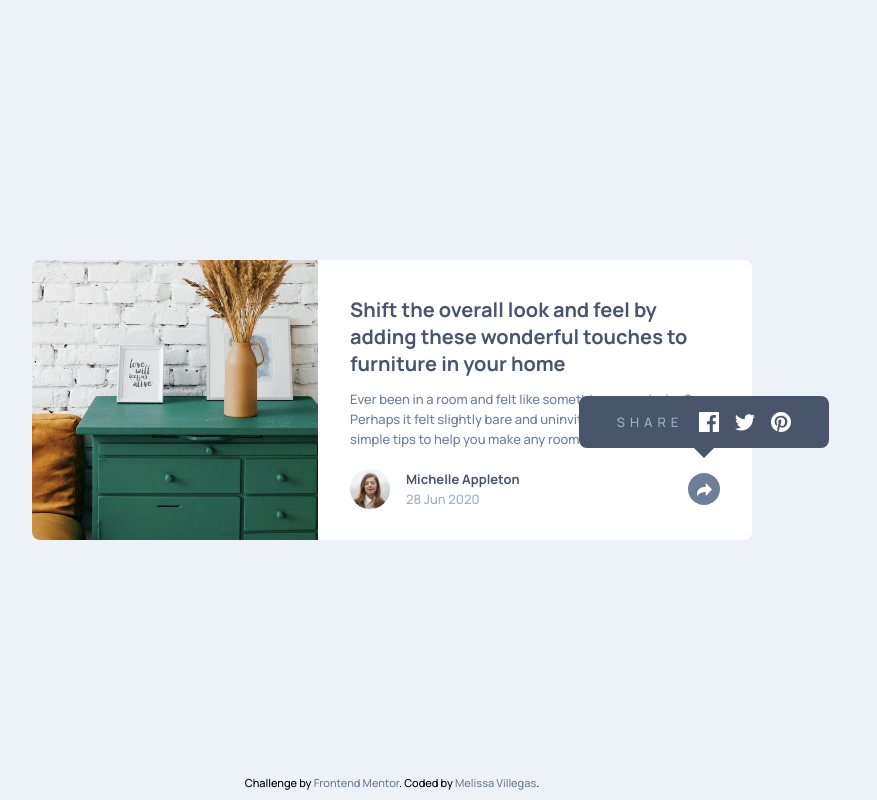
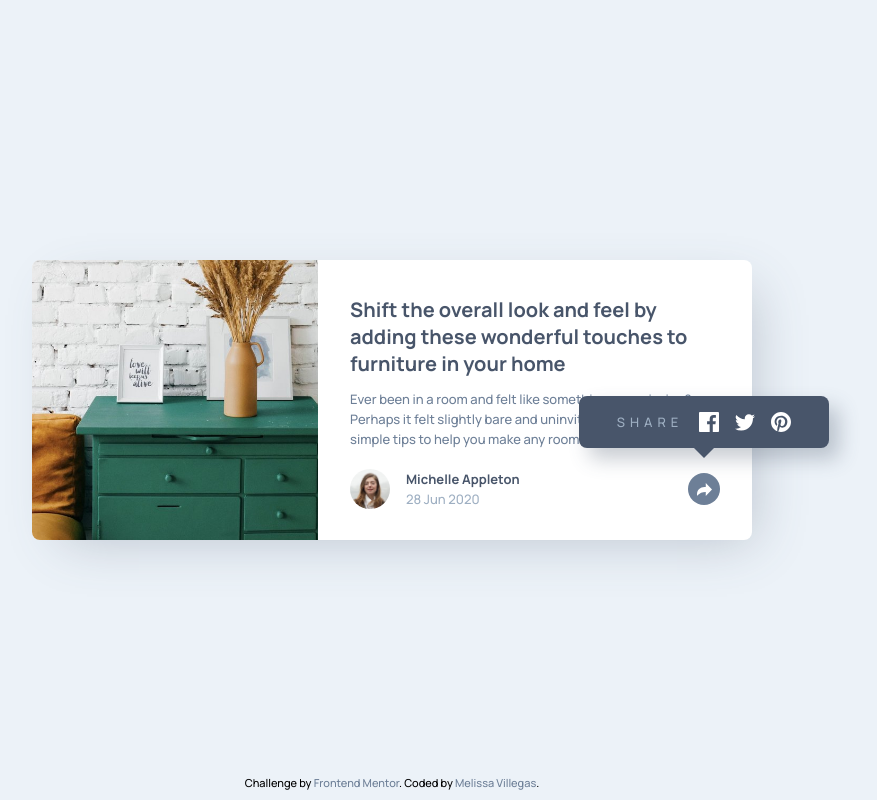
Before and after one commit to melissavi08/article-preview-component, a plain HTML site: page index.html in a window 1280 px wide. Both pictures are taken after a click on the element 952 px from the left and 489 px from the top of the page. Shown: the whole page, without its empty margins (248-1125 px from the left). Drawn offline with Linux system fonts and the light colour scheme.

Commit message:
box-shadows added

```diff
--- a/style.css
+++ b/style.css
@@ -30,6 +30,7 @@ main {
   border-radius: 8px;
   background-color: var(--white);
   overflow: hidden;
+  box-shadow: 15px 15px 50px -15px rgba(72, 85, 106, 0.3);
 }
 
 /* img section */
@@ -268,16 +269,17 @@ p {
     width: 85px;
     height: 160px;
     border-radius: 8px;
+    box-shadow: 10px 11px 20px 0px rgba(72, 85, 106, 0.3);
   }
 
   .article__share::after {
     content: "";
     position: absolute;
+    bottom: -10px;
+    left: 50%;
     border-top: 12px solid var(--veryDarkColor);
     border-left: 12px solid transparent;
     border-right: 12px solid transparent;
-    bottom: -10px;
-    left: 50%;
     transform: translateX(-50%);
   }
 
```
